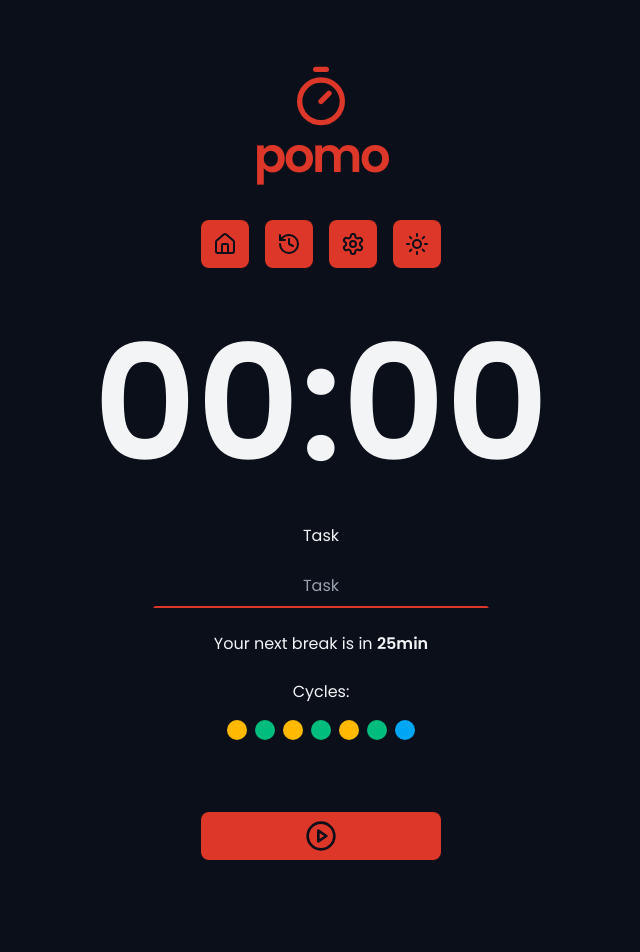
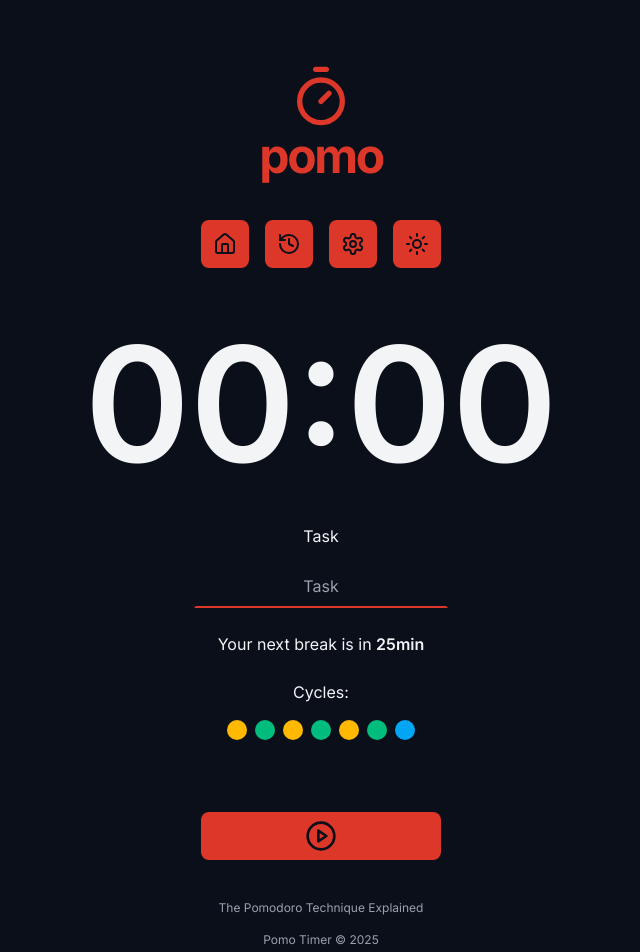
Before and after one commit to yujiyc/pomodoro-react, a React (Vite) app: page / in a window 1280 px wide. Shown: the top 952 px of the page, without its empty margins (319-959 px from the left). Before the commit the page ends 868 px from the top, so only its background shows below. Built offline with nearby package versions, Linux system fonts and the light colour scheme.

Commit message:
feat: add Footer component

```diff
--- a/src/App.tsx
+++ b/src/App.tsx
@@ -2,6 +2,7 @@ import { Button } from "./components/Button";
 import { Container } from "./components/Container";
 import { Countdown } from "./components/Countdown";
 import { Cycles } from "./components/Cycles";
+import { Footer } from "./components/Footer";
 import { Input } from "./components/Input";
 import { Logo } from "./components/Logo";
 import { Menu } from "./components/Menu";
@@ -48,6 +49,10 @@ export function App() {
           </div>
         </form>
       </Container>
+
+      <Container>
+        <Footer></Footer>
+      </Container>
     </>
   );
 }
--- /dev/null
+++ b/src/components/Footer.tsx
@@ -0,0 +1,12 @@
+export function Footer() {
+  return (
+    <footer className="flex flex-col items-center justify-center text-xs gap-4">
+      <a href="#" className="text-gray-400 hover:underline">
+        The Pomodoro Technique Explained
+      </a>
+      <a href="#" className="text-gray-400 hover:underline">
+        Pomo Timer &copy; {new Date().getFullYear()}
+      </a>
+    </footer>
+  );
+}
--- a/src/components/Logo.tsx
+++ b/src/components/Logo.tsx
@@ -5,7 +5,7 @@ export function Logo() {
     <div className="flex flex-col items-center justify-center pt-8">
       <a
         href="#"
-        className="flex flex-col items-center justify-center gap-1 text-5xl font-semibold text-red transition duration-100 hover:brightness-80"
+        className="flex flex-col items-center justify-center gap-1 text-5xl font-bold text-red transition duration-100 hover:brightness-80"
       >
         <Timer className="w-16 h-16" />
         <span className="tracking-tighter">pomo</span>
--- a/src/index.css
+++ b/src/index.css
@@ -1,4 +1,4 @@
-@import url("https://fonts.googleapis.com/css2?family=Poppins:wght@400;500;600;700&display=swap");
+@import url("https://fonts.googleapis.com/css2?family=Inter:wght@400;500;600;700&display=swap");
 @import "tailwindcss";
 
 @theme {
@@ -9,6 +9,6 @@
 html,
 body,
 #root {
-  font-family: "Poppins", sans-serif;
+  font-family: "Inter", sans-serif;
   @apply h-full m-0 p-0 bg-dark-gray text-gray-100 antialiased;
 }
```
